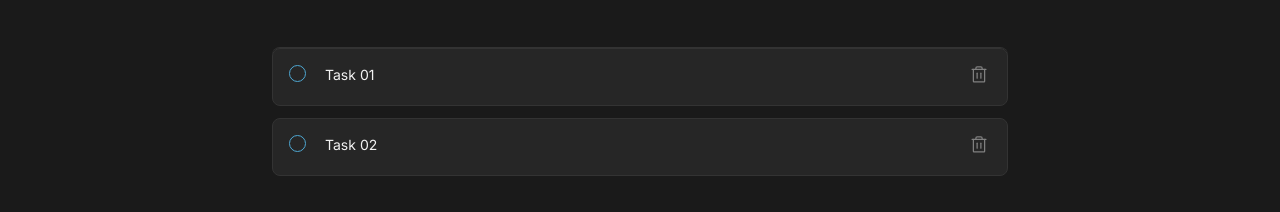
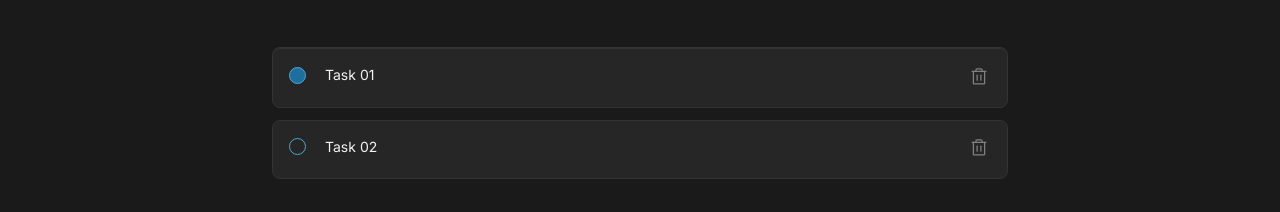
Before and after one commit to arakakimath/todo-list, a React (Vite) app: page / in a window 1280 px wide. In both pictures the pointer is over the element 297 px from the left and 383 px from the top of the page. Shown: the part 310-522 px from the top of the page. Built offline with nearby package versions, Linux system fonts and the light colour scheme.

Commit message:
fix: hover features

```diff
--- a/src/components/Task.module.css
+++ b/src/components/Task.module.css
@@ -13,6 +13,7 @@
 .task > div {
   width: 1.5rem;
   height: 1.5rem;
+  padding-top: 0.1rem;
 }
 
 .task > div > div {
@@ -21,6 +22,14 @@
   border: 1px solid var(--blue);
   border-radius: 1rem;
   position: relative;
+}
+
+.task > div > div:hover {
+  background-color: var(--blue-dark);
+}
+
+.task > div > div:has(:checked):hover {
+  background-color: var(--purple);
 }
 
 .task > div > div:has(:checked) {
@@ -43,7 +52,13 @@
   border: 0;
   color: var(--gray-300);
   cursor: pointer;
-  padding-bottom: -5rem;
+  padding-top: 0.1rem;
+  border-radius: 8px;
+}
+
+.task button:hover {
+  color: var(--red-danger);
+  background-color: var(--gray-400);
 }
 
 .task p {
```
